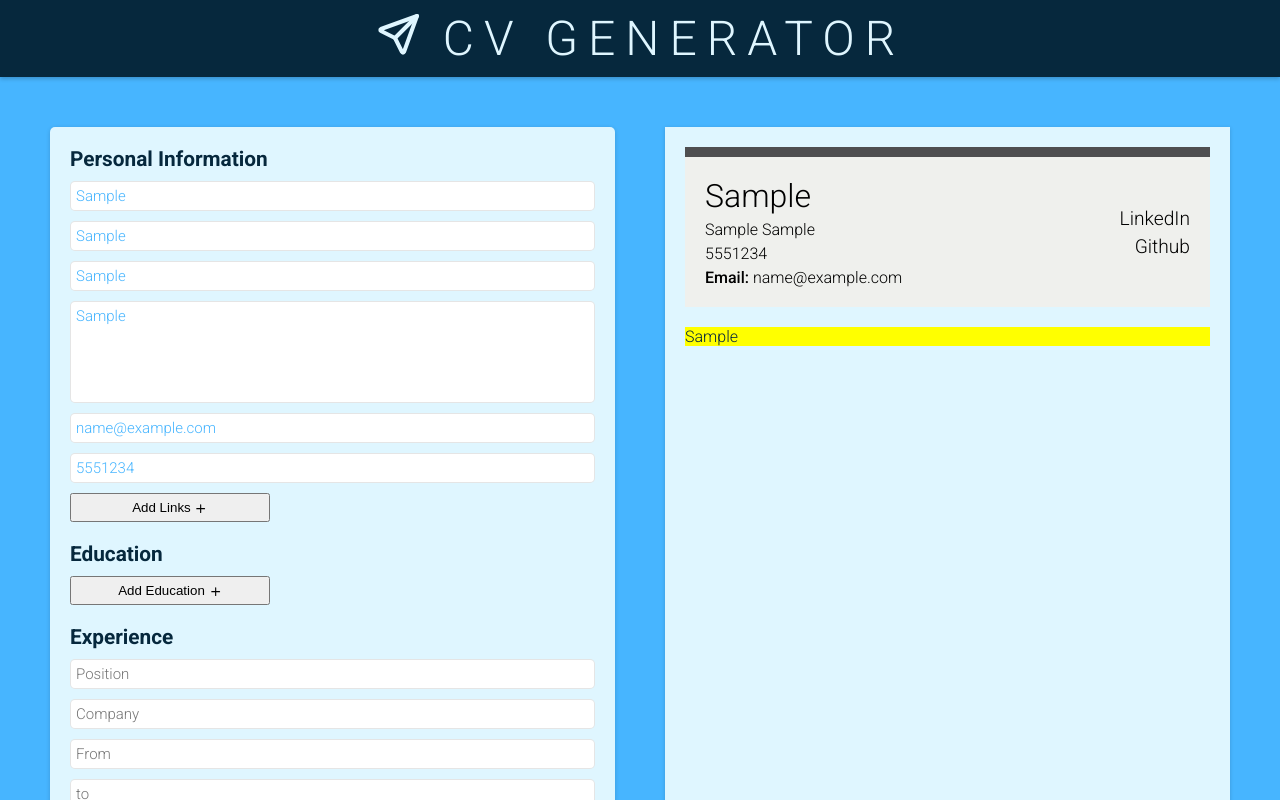
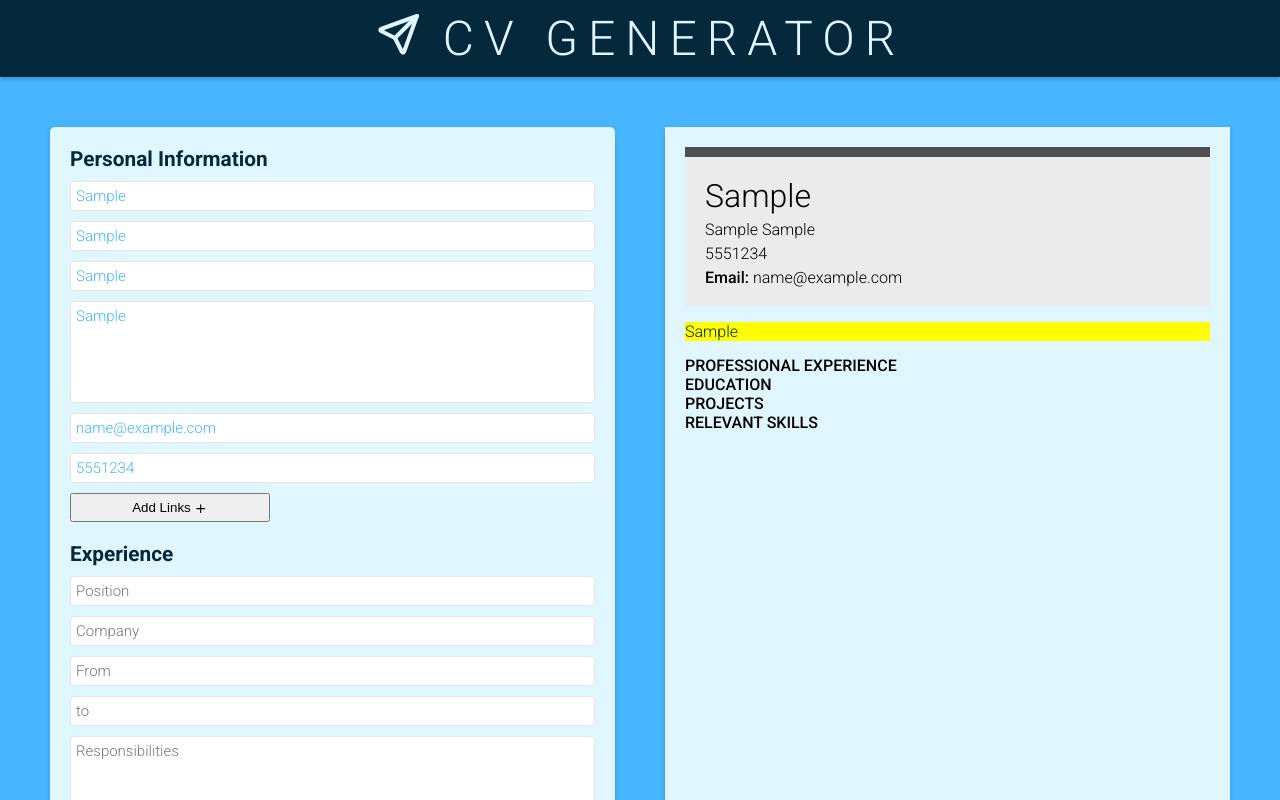
Before and after one commit to asadjawaid/CV-Builder, a React (Create React App) app: page / in a window 1280 px wide. Both pictures are taken after typing "Sample", "Sample", "Sample", "Sample", "name@example.com", "5551234" into the empty fields and a click on the button "Add Experience". Shown: the top 800 px of the page. Built offline with nearby package versions, Linux system fonts and the light colour scheme.

Commit message:
Big update to Experience section, fully refactored and functional

```diff
--- a/src/components/CVForm/CVForm.js
+++ b/src/components/CVForm/CVForm.js
@@ -14,17 +14,12 @@ class CVForm extends React.Component {
 		super(props);
 		this.state = {
 			educationArray: [],
-			experienceArray: [],
 			projectArray: []
 		};
 
 		// for add/removing an education
 		this.addNewEducation = this.addNewEducation.bind(this);
 		this.deleteEducation = this.deleteEducation.bind(this);
-
-		// for add/removing an experience
-		this.addNewExperience = this.addNewExperience.bind(this);
-		this.deleteExperience = this.deleteExperience.bind(this);
 
 		// for add/removing a project
 		this.addNewProject = this.addNewProject.bind(this);
@@ -54,22 +49,6 @@ class CVForm extends React.Component {
 		});
 	}
 
-	// add new experience
-	addNewExperience() {
-		this.setState({
-			experienceArray: this.state.experienceArray.concat({ id: uniqid() })
-		});
-	}
-
-	// remove experience
-	deleteExperience(id) {
-		const experienceSectionUpdate = this.state.experienceArray.filter(current => current.id !== id);
-
-		this.setState({
-			experienceArray: experienceSectionUpdate
-		});
-	}
-
 	// add a new project
 	addNewProject() {
 		this.setState({
@@ -93,26 +72,43 @@ class CVForm extends React.Component {
 	deleteSkill() {}
 
 	render() {
-		const { educationArray, experienceArray, projectArray } = this.state;
+		const { educationArray, projectArray } = this.state;
+
 		const {
 			userPersonalInfo,
 			userEducationInfo,
-			userExperienceInfo,
-			userSkillInfo,
+			// userSkillInfo,
 			userProjectInfo,
-			handlePersonalInformationChange,
 			resetInformation,
-			removeUserLinks
+			personalInfoFunctions,
+			experienceInfo
 		} = this.props;
+
+		const { addExperience, removeExperience, userExperienceList, handleExperienceInfo } = experienceInfo;
 
 		return (
 			<div className="cv-form-container">
 				<h1>Personal Information</h1>
 				<PersonalInformation
 					userPersonalInfo={userPersonalInfo}
-					handlePersonalInformationChange={handlePersonalInformationChange}
-					removeUserLinks={removeUserLinks}
+					handlePersonalInformationChange={personalInfoFunctions.handlePersonalInformationChange}
+					removeUserLinks={personalInfoFunctions.removeUserLinks}
 				/>
+
+				{/* Experience Section(s) */}
+				<h1>Experience</h1>
+				{userExperienceList.map(currentExperience => (
+					<Experience
+						handleExperienceInfo={handleExperienceInfo}
+						key={currentExperience.id}
+						deleteExperience={removeExperience}
+						experienceId={currentExperience.id}
+					/>
+				))}
+				<button className="btn add-edu-btn" onClick={addExperience} disabled={userExperienceList.length > 3}>
+					Add Experience <TbPlus className="icon" />
+				</button>
+
 				{/* Education Section(s) */}
 				<h1>Education</h1>
 				{educationArray.map(currentEducation => (
@@ -125,20 +121,6 @@ class CVForm extends React.Component {
 				))}
 				<button className="btn add-edu-btn" onClick={this.addNewEducation} disabled={educationArray.length > 3}>
 					Add Education <TbPlus className="icon" />
-				</button>
-
-				{/* Experience Section(s) */}
-				<h1>Experience</h1>
-				{experienceArray.map(currentExperience => (
-					<Experience
-						userExperienceInfo={userExperienceInfo}
-						key={currentExperience.id}
-						deleteExperience={this.deleteExperience}
-						experienceId={currentExperience.id}
-					/>
-				))}
-				<button className="btn add-edu-btn" onClick={this.addNewExperience} disabled={experienceArray.length > 3}>
-					Add Experience <TbPlus className="icon" />
 				</button>
 
 				{/* Project Section(s) */}
--- a/src/components/CVForm/Experience.js
+++ b/src/components/CVForm/Experience.js
@@ -2,24 +2,53 @@ import React from 'react';
 import { TbMinus } from 'react-icons/tb';
 
 class Experience extends React.Component {
-	// constructor(props) {
-	//   super(props);
-	//   this.state = {
-	//     name: 'Hi'
-	//   }
-	// }
-
 	render() {
-		const { experienceId, deleteExperience } = this.props;
+		const { experienceId, deleteExperience, handleExperienceInfo } = this.props;
 
 		return (
 			<section className="cv-form-section">
 				<div className="user-input-section">
-					<input type="text" placeholder="Position" minLength={5} maxLength={50} />
-					<input type="text" placeholder="Company" minLength={5} maxLength={30} />
-					<input type="number" placeholder="From" min={1900} max={2099} />
-					<input type="text" placeholder="to" minLength={5} maxLength={30} />
-					<textarea rows={5} placeholder="Responsibilities"></textarea>
+					<input
+						type="text"
+						name="position"
+						placeholder="Position"
+						minLength={5}
+						maxLength={50}
+						onChange={e => handleExperienceInfo(e, experienceId)}
+					/>
+					<input
+						type="text"
+						name="company"
+						placeholder="Company"
+						minLength={5}
+						maxLength={30}
+						onChange={e => handleExperienceInfo(e, experienceId)}
+					/>
+					<input
+						type="number"
+						name="from"
+						placeholder="From"
+						min={1900}
+						max={2099}
+						onChange={e => handleExperienceInfo(e, experienceId)}
+					/>
+					<input
+						type="text"
+						name="to"
+						placeholder="to"
+						minLength={5}
+						maxLength={30}
+						onChange={e => handleExperienceInfo(e, experienceId)}
+					/>
+					<textarea
+						rows={5}
+						name="responsibilities"
+						placeholder="Responsibilities"
+						onChange={e => handleExperienceInfo(e, experienceId)}
+					></textarea>
+					<button className="btn add-experience-btn" onClick={() => console.log('Adding experience')}>
+						Add Current Experience
+					</button>
 					<button onClick={() => deleteExperience(experienceId)} className="btn remove-btn">
 						Remove Experience <TbMinus className="icon minus-icon" />
 					</button>
--- a/src/components/CVPreview/CVPreview.js
+++ b/src/components/CVPreview/CVPreview.js
@@ -14,6 +14,18 @@ class CVPreview extends React.Component {
 		const { userPersonalInfo } = this.props;
 		const { firstName, lastName, title, description, email, phoneNumber, linkedin, github, portfolio } =
 			userPersonalInfo;
+
+		// user experience
+		const { userExperienceInfo } = this.props;
+		// console.log(userExperienceInfo);
+		// user education
+		const { userEducationInfo } = this.props;
+
+		// user projects
+		const { userProjectInfo } = this.props;
+
+		// user skills
+		const { userSkillInfo } = this.props;
 
 		// edit number for format:
 		if (phoneNumber) {
@@ -49,7 +61,7 @@ class CVPreview extends React.Component {
 					<div className="header-right">
 						{/* Linkedin */}
 						{!linkedin ? (
-							<p>LinkedIn</p>
+							<p></p>
 						) : (
 							<p>
 								<TbBrandLinkedin className="icon" />
@@ -60,7 +72,7 @@ class CVPreview extends React.Component {
 						)}
 						{/* Github */}
 						{!github ? (
-							<p>Github</p>
+							<p></p>
 						) : (
 							<p>
 								<TbBrandGithub className="icon" />
@@ -96,13 +108,21 @@ class CVPreview extends React.Component {
 					)}
 				</div>
 				{/* Experience Section */}
-				<section className="cv-preview-experience"></section>
+				<section className="cv-preview-experience">
+					<h1 className="cv-preview-header-text">Professional Experience</h1>
+				</section>
 				{/* Education section */}
-				<section className="cv-preview-education"></section>
+				<section className="cv-preview-education">
+					<h1 className="cv-preview-header-text">Education</h1>
+				</section>
 				{/* Project section */}
-				<section className="cv-preview-project"></section>
+				<section className="cv-preview-project">
+					<h1 className="cv-preview-header-text">Projects</h1>
+				</section>
 				{/* Skills section */}
-				<section className="cv-preview-skill"></section>
+				<section className="cv-preview-skill">
+					<h1 className="cv-preview-header-text">Relevant Skills</h1>
+				</section>
 			</div>
 		);
 	}
--- a/src/components/Container.js
+++ b/src/components/Container.js
@@ -1,6 +1,7 @@
 import React from 'react';
 import CVForm from './CVForm/CVForm';
 import CVPreview from './CVPreview/CVPreview';
+import uniqid from 'uniqid';
 
 class Container extends React.Component {
 	constructor(props) {
@@ -17,15 +18,20 @@ class Container extends React.Component {
 				github: '',
 				portfolio: ''
 			},
-			userEducationInfo: [],
-			userExperienceInfo: [],
-			userSkillInfo: [],
-			userProjectInfo: []
+			userEducationList: [],
+			userExperienceList: [],
+			userSkillList: [],
+			userProjectList: []
 		};
 
 		this.handlePersonalInformationChange = this.handlePersonalInformationChange.bind(this);
 		this.resetInformation = this.resetInformation.bind(this);
 		this.removeUserLinks = this.removeUserLinks.bind(this);
+
+		// user experience functions:
+		this.handleExperienceInfo = this.handleExperienceInfo.bind(this);
+		this.addNewExperience = this.addNewExperience.bind(this);
+		this.removeExperience = this.removeExperience.bind(this);
 	}
 
 	// function to update state for user personal information
@@ -48,7 +54,11 @@ class Container extends React.Component {
 				linkedin: '',
 				github: '',
 				portfolio: ''
-			}
+			},
+			userEducationList: [],
+			userExperienceList: [],
+			userSkillList: [],
+			userProjectList: []
 		});
 	};
 
@@ -59,25 +69,75 @@ class Container extends React.Component {
 		});
 	};
 
+	// for handling experience input fields:
+	handleExperienceInfo = (e, id) => {
+		const updateUserExperienceList = this.state.userExperienceList.map(current => {
+			if (current.id === id) {
+				return { ...current, [e.target.name]: e.target.value };
+			}
+			return current;
+		});
+
+		this.setState({
+			userExperienceList: updateUserExperienceList
+		});
+	};
+
+	// add a new experience:
+	addNewExperience = e => {
+		const newExperience = {
+			id: uniqid(),
+			position: '',
+			company: '',
+			from: '',
+			to: '',
+			responsibilities: ''
+		};
+
+		this.setState({
+			userExperienceList: this.state.userExperienceList.concat(newExperience)
+		});
+	};
+
+	// remove experience:
+	removeExperience = id => {
+		const experienceListUpdate = this.state.userExperienceList.filter(current => current.id !== id);
+
+		this.setState({
+			userExperienceList: experienceListUpdate
+		});
+	};
+
 	render() {
-		const { userPersonalInfo, userEducationInfo, userExperienceInfo, userSkillInfo, userProjectInfo } = this.state;
+		const { userPersonalInfo, userEducationInfo, userExperienceList, userSkillInfo, userProjectInfo } = this.state;
+		console.log(userExperienceList);
+		// wrapping all functions into objects
+		const experienceInfo = {
+			addExperience: this.addNewExperience,
+			removeExperience: this.removeExperience,
+			userExperienceList: userExperienceList,
+			handleExperienceInfo: this.handleExperienceInfo
+		};
+
+		const personalInfoFunctions = {
+			handlePersonalInformationChange: this.handlePersonalInformationChange,
+			removeUserLinks: this.removeUserLinks
+		};
 
 		return (
 			<div className={this.props.nameOfClass}>
 				<CVForm
 					userPersonalInfo={userPersonalInfo}
 					userEducationInfo={userEducationInfo}
-					userExperienceInfo={userExperienceInfo}
 					userSkillInfo={userSkillInfo}
 					userProjectInfo={userProjectInfo}
-					handlePersonalInformationChange={this.handlePersonalInformationChange}
 					resetInformation={this.resetInformation}
-					removeUserLinks={this.removeUserLinks}
+					experienceInfo={experienceInfo}
+					personalInfoFunctions={personalInfoFunctions}
 				/>
 				<CVPreview
 					userPersonalInfo={userPersonalInfo}
 					userEducationInfo={userEducationInfo}
-					userExperienceInfo={userExperienceInfo}
 					userSkillInfo={userSkillInfo}
 					userProjectInfo={userProjectInfo}
 				/>
--- a/src/styles/componentStyles.css
+++ b/src/styles/componentStyles.css
@@ -157,7 +157,7 @@ Styling for CVPreview
 Preview Header Styles
 -------------------------------------------------------------*/
 .cv-preview-container .cv-preview-header {
-	background-color: #eff0ed;
+	background-color: rgb(235, 235, 235);
 	display: flex;
 	border-top: 10px solid #4e4e50;
 	padding: 20px;
@@ -200,10 +200,16 @@ Preview Header Styles
 }
 
 .cv-preview-description {
-	margin-top: 20px;
+	margin: 15px 0;
 	background-color: yellow;
 	font-weight: 200;
 	color: #06283d;
+}
+
+.cv-preview-header-text {
+	text-transform: uppercase;
+	font-size: 1em;
+	font-weight: 500;
 }
 
 /* Media Queries */
```
Also changed, not shown: src/components/CVPreview/ExperienceCV.js (added, +21 -0 lines).
